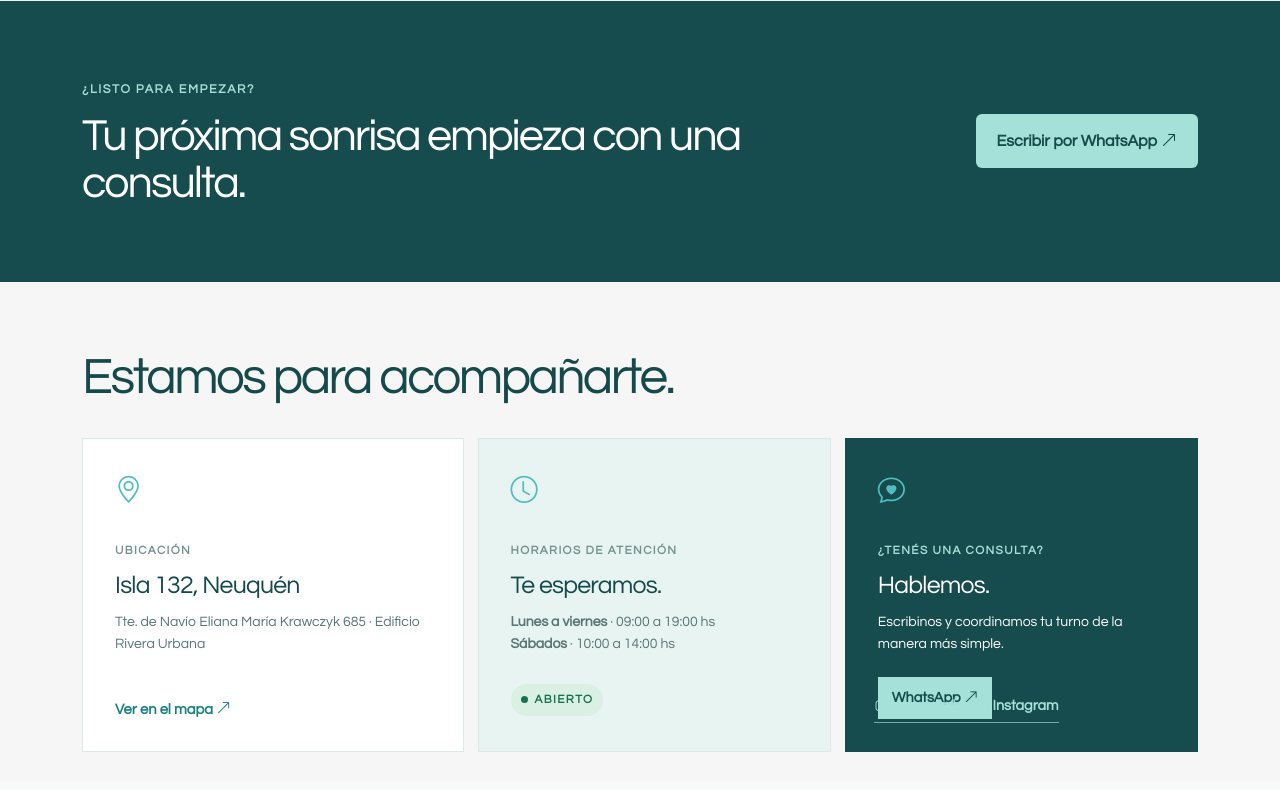
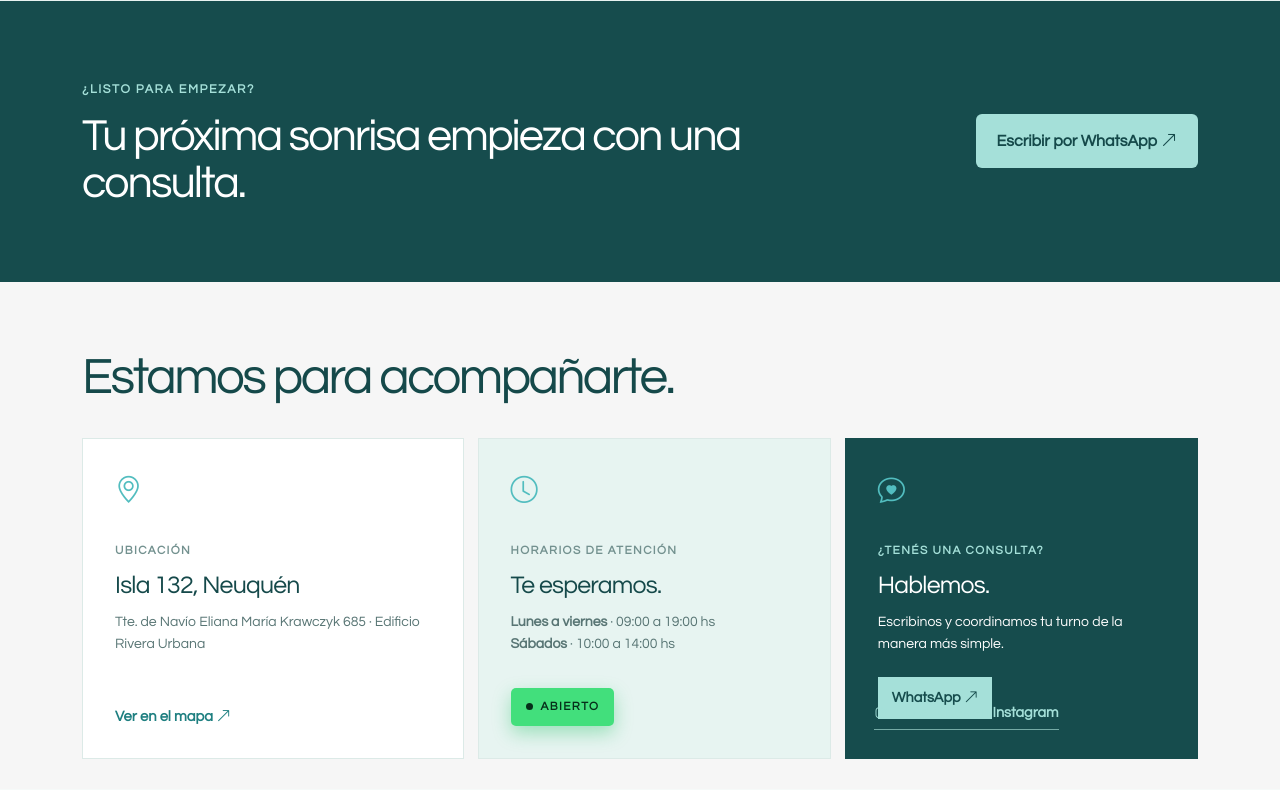
Before and after one commit to mokelean/dentus, a PHP site: page / in a window 1280 px wide. Shown: the part 4612-5402 px from the top of the page. Run offline with PHP 8.4, Linux system fonts and the light colour scheme.

Commit message:
Make opening status highly visible

```diff
--- a/assets/css/style.css
+++ b/assets/css/style.css
@@ -2177,10 +2177,12 @@ section {
 .dentus-refresh .contact-card h3 { margin: 10px 0; color: #15494a; font-size: 1.55rem; letter-spacing: -.03em; }
 .dentus-refresh .contact-card p { color: #587574; line-height: 1.62; }
 .dentus-refresh .contact-card > b { position: absolute; bottom: 30px; color: #1e7f80; font-size: .92rem; }
-.dentus-refresh .hours-status { display: inline-flex; align-items: center; gap: 7px; margin-top: 12px; padding: 7px 10px; border-radius: 20px; font-size: .8rem; font-weight: 700; }
+.dentus-refresh .hours-status { display: inline-flex; align-items: center; gap: 8px; margin-top: 16px; padding: 10px 15px; border-radius: 5px; font-size: 1.05rem; font-weight: 800; letter-spacing: .04em; text-transform: uppercase; }
 .dentus-refresh .hours-status::before { content: ''; width: 7px; height: 7px; border-radius: 50%; background: currentColor; }
-.dentus-refresh .hours-status.is-open { color: #17714f; background: #d9f0e3; }
-.dentus-refresh .hours-status.is-closed { color: #b65345; background: #fae0d9; }
+.dentus-refresh .hours-status.is-open { color: #062f1a; background: #42df7c; box-shadow: 0 7px 17px rgba(28, 189, 94, .34); animation: open-sign-pulse 2.3s ease-in-out infinite; }
+.dentus-refresh .hours-status.is-closed { color: #fff; background: #c95248; box-shadow: 0 7px 17px rgba(180, 60, 52, .24); }
+@keyframes open-sign-pulse { 50% { box-shadow: 0 7px 24px rgba(28, 189, 94, .55); } }
+@media (prefers-reduced-motion: reduce) { .dentus-refresh .hours-status.is-open { animation: none; } }
 .dentus-refresh .hours-card { background: #e7f4f1; }
 .dentus-refresh .contact-action { background: #164c4d; border-color: #164c4d; }
 .dentus-refresh .contact-action h3, .dentus-refresh .contact-action p { color: #fff; }
```
